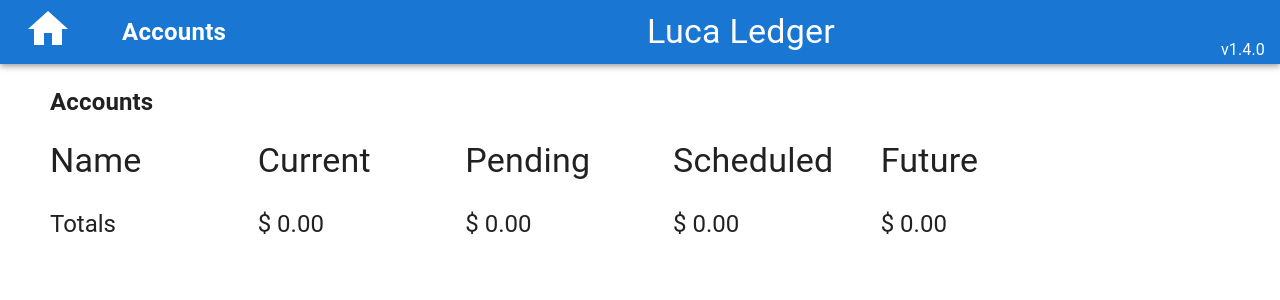
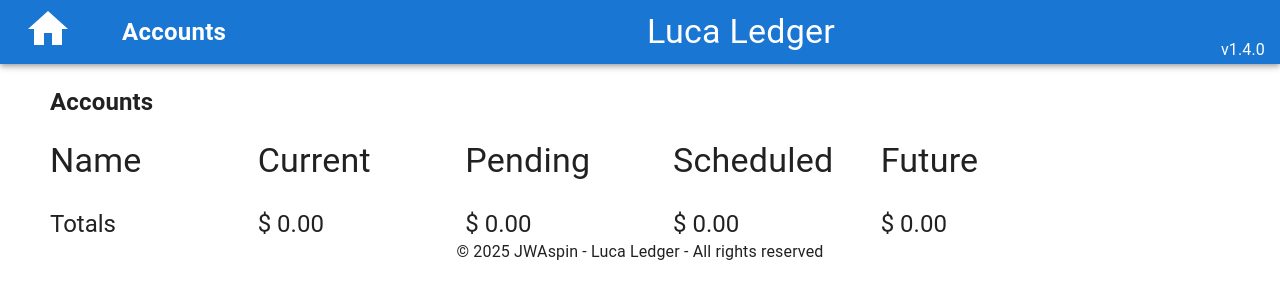
Before and after one commit to jwaspin/luca-ledger, a React (Vite) app: page / in a window 1280 px wide. Shown: the top 300 px of the page. Built offline with nearby package versions, Linux system fonts and the light colour scheme.

Commit message:
Add AppFooter component to MainLayout for copyright display

```diff
--- /dev/null
+++ b/src/components/MainLayout/AppFooter/AppFooter.jsx
@@ -0,0 +1,16 @@
+import { Typography } from '@mui/material';
+
+export default function AppFooter() {
+  const currentYear = new Date().getFullYear();
+
+  return (
+    <footer>
+      <Typography
+        variant='body1'
+        sx={{ textAlign: 'center' }}
+      >
+        &copy; {currentYear} JWAspin - Luca Ledger - All rights reserved
+      </Typography>
+    </footer>
+  );
+}
--- /dev/null
+++ b/src/components/MainLayout/AppFooter/index.js
@@ -0,0 +1,3 @@
+import AppFooter from './AppFooter';
+
+export default AppFooter;
--- a/src/components/MainLayout/MainLayout.jsx
+++ b/src/components/MainLayout/MainLayout.jsx
@@ -1,4 +1,5 @@
 import AppContent from './AppContent';
+import AppFooter from './AppFooter/AppFooter';
 import AppHeader from './AppHeader';
 
 export default function MainLayout() {
@@ -6,6 +7,7 @@
     <>
       <AppHeader />
       <AppContent />
+      <AppFooter />
     </>
   );
 }
```
